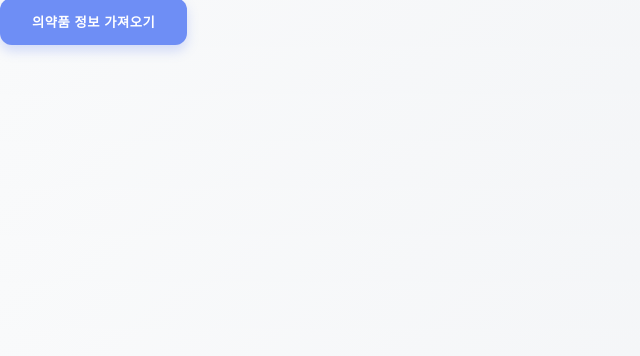
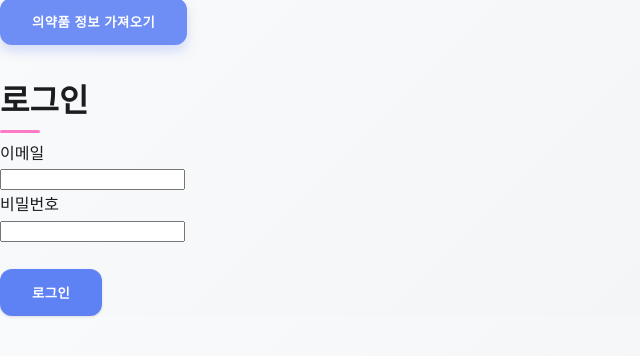
Before and after one commit to OppSpark/YaccCoach, a React (Create React App) app in the folder yacc-frontend/: page / in a window 1280 px wide. Shown: the top 356 px of the page, without its empty margins (0-640 px from the left). Built offline with nearby package versions, Linux system fonts and the light colour scheme.

Commit message:
프론트 엔드 로그인 폼 제작 (임시)

```diff
--- a/yacc-frontend/package.json
+++ b/yacc-frontend/package.json
@@ -7,6 +7,7 @@
     "@testing-library/jest-dom": "^6.6.3",
     "@testing-library/react": "^16.2.0",
     "@testing-library/user-event": "^13.5.0",
+    "axios": "^1.8.4",
     "react": "^19.0.0",
     "react-dom": "^19.0.0",
     "react-scripts": "5.0.1",
--- /dev/null
+++ b/yacc-frontend/src/components/examples/login.js
@@ -0,0 +1,53 @@
+// src/Login.js
+import React, { useState } from 'react';
+import axios from '../../config/axiosConfig';  // 위에서 만든 axios 설정
+
+function Login() {
+  const [email, setEmail] = useState('');
+  const [password, setPassword] = useState('');
+  const [msg, setMsg] = useState('');
+
+  const handleLogin = async (e) => {
+    e.preventDefault();
+    try {
+      // POST /login → 실제 서버 라우트에 맞춰 조정
+      const response = await axios.post('/login', { email, password });
+      setMsg(response.data.message); // 서버에서 보내주는 메시지
+      // 필요하다면 response.data.user 등으로 유저 정보를 가져올 수도 있음
+    } catch (error) {
+      if (error.response) {
+        setMsg(error.response.data.message);
+      } else {
+        setMsg('로그인 중 오류가 발생했습니다.');
+      }
+    }
+  };
+
+  return (
+    <div>
+      <h2>로그인</h2>
+      <form onSubmit={handleLogin}>
+        <label>이메일</label><br />
+        <input
+          type="email"
+          value={email}
+          onChange={(e) => setEmail(e.target.value)}
+          required
+        />
+        <br />
+        <label>비밀번호</label><br />
+        <input
+          type="password"
+          value={password}
+          onChange={(e) => setPassword(e.target.value)}
+          required
+        />
+        <br /><br />
+        <button type="submit">로그인</button>
+      </form>
+      {msg && <p>{msg}</p>}
+    </div>
+  );
+}
+
+export default Login;
--- /dev/null
+++ b/yacc-frontend/src/config/axiosConfig.js
@@ -0,0 +1,11 @@
+// src/axiosConfig.js
+import axios from 'axios';
+
+// 서버 주소: 실제 dev/production 환경에 맞춰 설정
+const BASE_URL = 'http://dev.api.yacccoach.oppspark.net';
+
+// Axios 전역 설정
+axios.defaults.baseURL = BASE_URL;
+axios.defaults.withCredentials = true;
+
+export default axios;
--- a/yacc-frontend/src/index.js
+++ b/yacc-frontend/src/index.js
@@ -2,11 +2,13 @@ import React from 'react';
 import ReactDOM from 'react-dom/client';
 import './index.css';
 import DrugInfoApp from './components/examples/App.js';
+import Login from './components/examples/login.js';
 
 
 const root = ReactDOM.createRoot(document.getElementById('root'));
 root.render(
   <React.StrictMode>
     <DrugInfoApp />
+    <Login />
   </React.StrictMode>
 );
```
Also changed, not shown: 1 other file (tests, documents, lock files or other folders).
